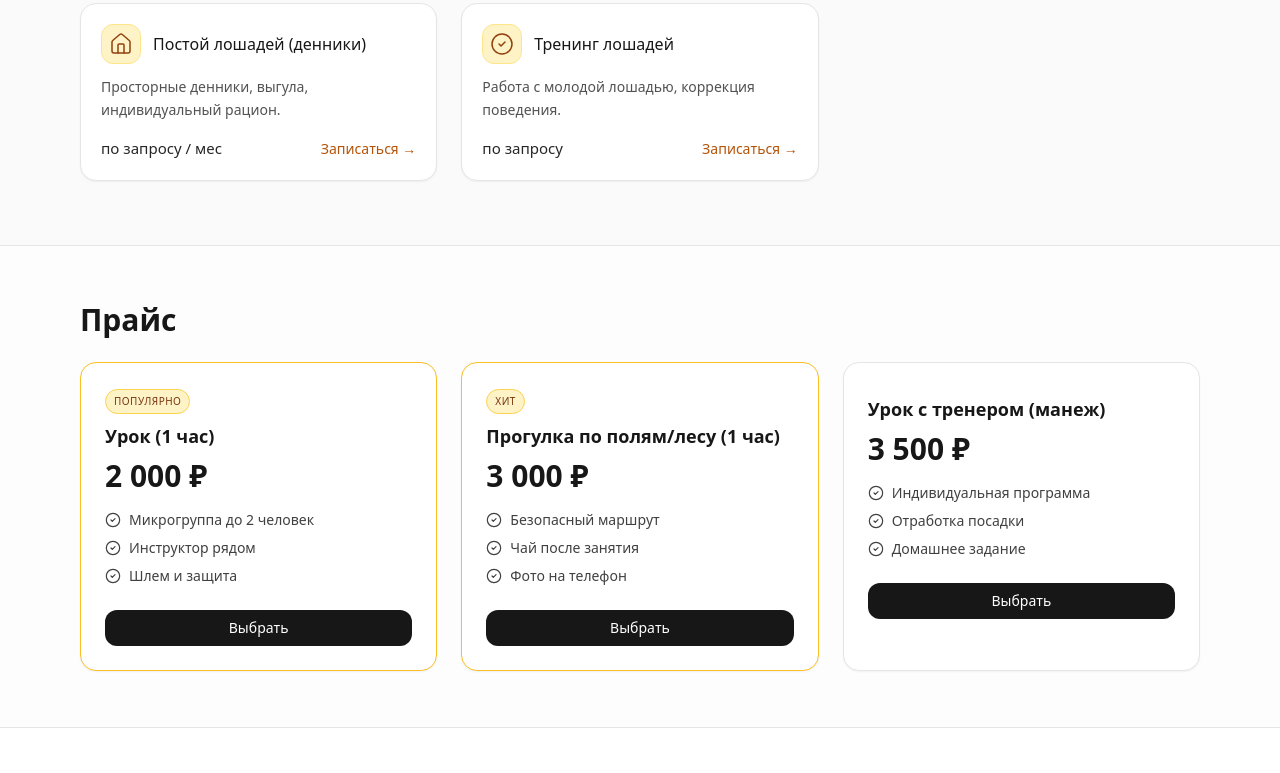
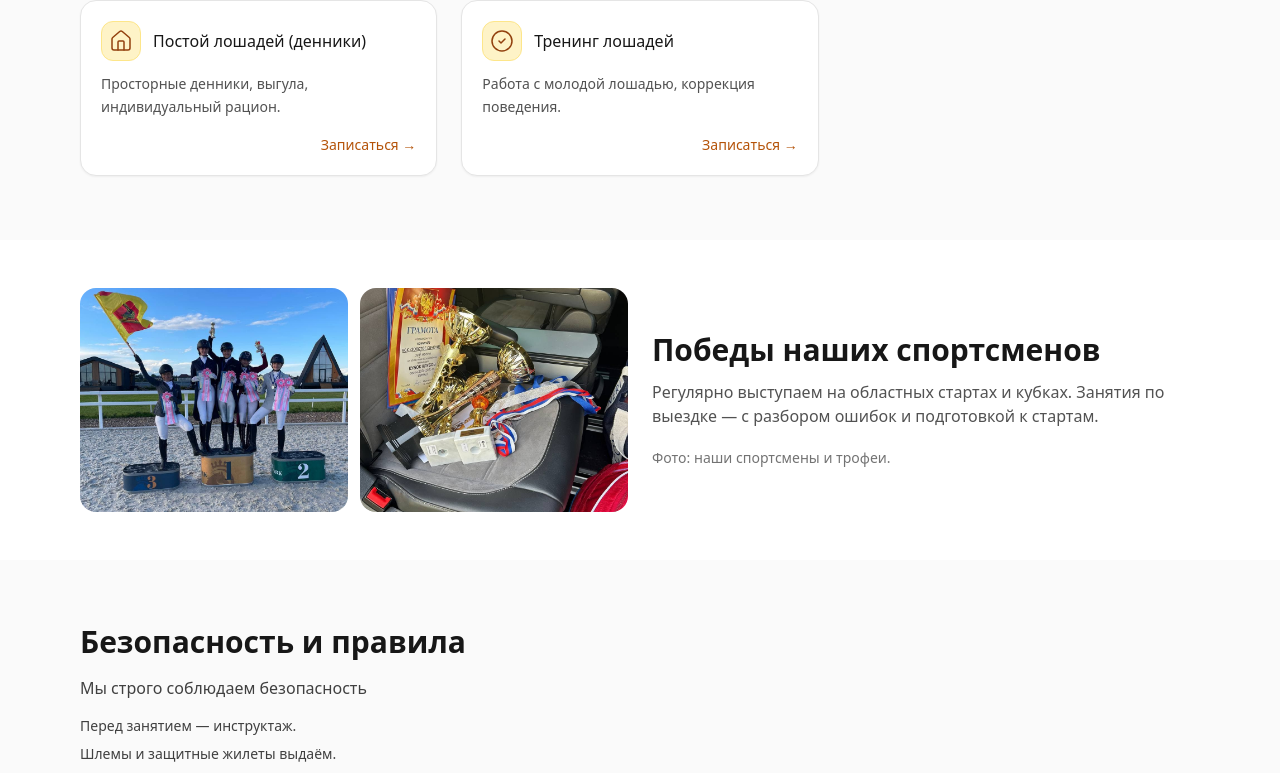
Before and after one commit to EvgenyShil/zavidovo-horses, a React (Vite) app: page / in a window 1280 px wide. Shown: the part 965-1738 px from the top of the page. Built offline with nearby package versions, Linux system fonts and the light colour scheme.

Commit message:
feat: remove prices and unify whatsapp

```diff
--- a/src/App.jsx
+++ b/src/App.jsx
@@ -67,7 +67,6 @@ export default function App() {
           </div>
           <nav className="hidden sm:flex items-center gap-6 text-sm">
             <a href="#services" className="hover:text-amber-700">Услуги</a>
-            <a href="#prices" className="hover:text-amber-700">Цены</a>
             <a href="#faq" className="hover:text-amber-700">FAQ</a>
             <a href="#contacts" className="hover:text-amber-700">Контакты</a>
           </nav>
@@ -182,8 +181,7 @@ export default function App() {
                 <h3 className="font-medium">{s.title}</h3>
               </div>
               <p className="mt-3 text-sm text-neutral-600 leading-relaxed">{s.desc}</p>
-              <div className="mt-4 flex items-center justify-between">
-                <span className="text-[15px] font-medium text-neutral-800">{s.price}</span>
+              <div className="mt-4 flex justify-end">
                 <button
                   onClick={() => {
                     track("package_select");
@@ -196,55 +194,6 @@ export default function App() {
               </div>
             </article>
           ))}
-        </div>
-      </section>
-
-      {/* PRICES */}
-      <section id="prices" className="bg-white/60 border-y border-neutral-200 scroll-mt-24">
-        <div className="max-w-6xl mx-auto px-4 py-14">
-          <h2 className="text-2xl sm:text-3xl font-semibold">Прайс</h2>
-          <div className="mt-6 grid md:grid-cols-3 gap-6">
-            {[{
-              name: "Урок (1 час)",
-              price: "2 000 ₽",
-              features: ["Микрогруппа до 2 человек", "Инструктор рядом", "Шлем и защита"],
-              badge: "Популярно",
-            }, {
-              name: "Прогулка по полям/лесу (1 час)",
-              price: "3 000 ₽",
-              features: ["Безопасный маршрут", "Чай после занятия", "Фото на телефон"],
-              badge: "Хит",
-            }, {
-              name: "Урок с тренером (манеж)",
-              price: "3 500 ₽",
-              features: ["Индивидуальная программа", "Отработка посадки", "Домашнее задание"],
-            }].map((p, i) => (
-              <div key={i} className={`rounded-2xl border p-6 bg-white shadow-sm ${p.badge ? "border-amber-400" : "border-neutral-200"}`}>
-                {p.badge && (
-                  <span className="inline-block text-[10px] uppercase tracking-wider px-2 py-1 rounded-full bg-amber-100 text-amber-900 border border-amber-300">{p.badge}</span>
-                )}
-                <h3 className="mt-2 text-lg font-semibold">{p.name}</h3>
-                <div className="mt-2 text-3xl font-semibold">{p.price}</div>
-                <ul className="mt-4 space-y-2 text-sm text-neutral-700">
-                  {p.features.map((f, j) => (
-                    <li key={j} className="flex gap-2">
-                      <CheckCircle2 className="w-4 h-4 mt-[2px]" strokeWidth={1.8} />
-                      <span>{f}</span>
-                    </li>
-                  ))}
-                </ul>
-                <button
-                  onClick={() => {
-                    track("package_select");
-                    scrollToForm(`Интересует пакет: ${p.name}`);
-                  }}
-                  className="mt-6 w-full px-4 py-2 rounded-xl bg-neutral-900 text-white text-sm"
-                >
-                  Выбрать
-                </button>
-              </div>
-            ))}
-          </div>
         </div>
       </section>
 
--- a/src/constants.js
+++ b/src/constants.js
@@ -2,7 +2,7 @@
 export const BRAND = 'КСК "Золотое сечение"';
 export const PHONE = "+7 (960) 713‑18‑43";
 export const PHONE_LINK = "79607131843";
-export const WHATSAPP = "79153582505";
+export const WHATSAPP = PHONE_LINK;
 export const WHATSAPP_MESSAGE =
   "Здравствуйте! Хочу записаться на урок (1 ч) в ближайшие выходные.";
 export const TELEGRAM = "Evgeny_ssh"; // опционально
@@ -13,31 +13,26 @@ export const services = [
   {
     title: "Обучение верховой езде",
     desc: "Базовые навыки для начинающих. Индивидуально или микрогруппа до 2 человек.",
-    price: "2 000 ₽ / 1 ч",
     icon: "CheckCircle2",
   },
   {
     title: "Уроки для детей",
     desc: "Спокойные и безопасные занятия под присмотром тренера.",
-    price: "по запросу",
     icon: "Baby",
   },
   {
     title: "Занятия по выездке",
     desc: "Классическая выездка, разбор ошибок, подготовка к стартам.",
-    price: "2 000 ₽ / 1 ч",
     icon: "Activity",
   },
   {
     title: "Постой лошадей (денники)",
     desc: "Просторные денники, выгула, индивидуальный рацион.",
-    price: "по запросу / мес",
     icon: "Home",
   },
   {
     title: "Тренинг лошадей",
     desc: "Работа с молодой лошадью, коррекция поведения.",
-    price: "по запросу",
     icon: "CheckCircle2",
   },
 ];
```
Also changed, not shown: 1 other file (tests, documents, lock files or other folders).
